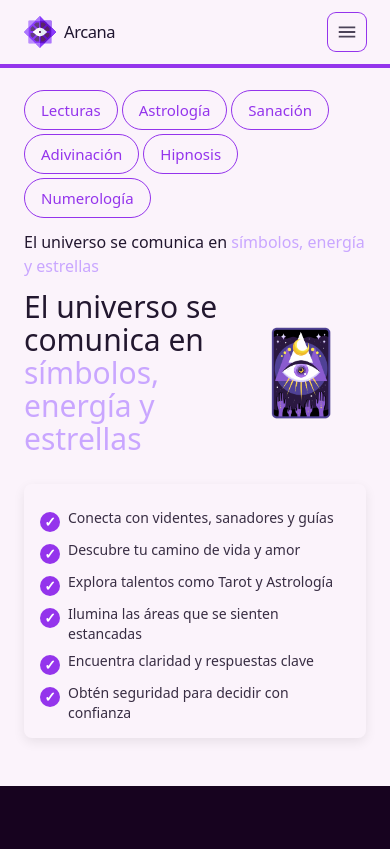
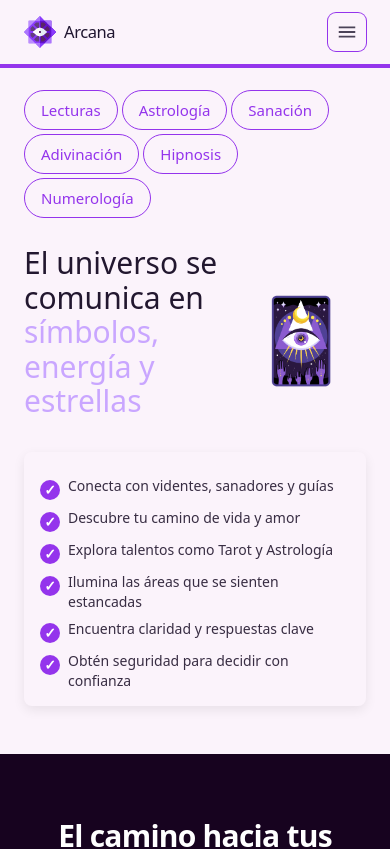
Before and after one commit to arcana302-art/arcana-v2, a Next.js app: page / in a window 390 px wide. Shown: the top 849 px of the page. Built offline with nearby package versions, Linux system fonts and the light colour scheme.

Commit message:
Update Hero.tsx

```diff
--- a/app/components/Hero.tsx
+++ b/app/components/Hero.tsx
@@ -7,6 +7,7 @@ import { useMemo } from 'react';
 const HERO_IMG = '/brand/hero-card-eye.png';
 const CLOUD_IMG = '/brand/Nube1.png';
 const BTN_PURPLE = '#9434ec';
+const LIGHT_PURPLE = '#c9a6ff';
 
 export default function Hero() {
   const talents = useMemo(
@@ -66,20 +67,16 @@ export default function Hero() {
         <div className="relative mt-0 grid grid-cols-12 gap-y-4 lg:gap-x-10 hero-grid">
           {/* LEFT */}
           <div className="hero-left col-span-12 lg:col-span-6 flex flex-col justify-center">
-            {/* TITLE + CARD MOBILE */}
-            <div className="hero-title-wrapper flex flex-col sm:flex-row sm:items-center sm:gap-6">
-              <h1 className="hero-title-1 text-[#22172f]">
-                <span className="desktop-text">
-                  El universo se comunica en
-                  <span className="text-[#c9a6ff]"> símbolos, energía y estrellas</span>
-                </span>
+            {/* TITULO DESKTOP */}
+            <h1 className="hero-title-1 desktop-text text-[35px] sm:text-[65px] font-normal leading-[1.15]">
+              <span className="text-[#22172f]">El universo se comunica en </span>
+              <span className="text-[#c9a6ff]">símbolos, energía y estrellas</span>
             </h1>
 
-              {/* Mobile: carta al lado del título */}
-              <div className="hero-mobile-row sm:hidden flex w-full gap-4">
-                <h1 className="mobile-text w-3/5 text-[#22172f]">
-                  El universo se comunica en
-                  <span className="text-[#c9a6ff]"> símbolos, energía y estrellas</span>
+            {/* MOBILE: Título + Carta alineados */}
+            <div className="hero-mobile-row sm:hidden flex w-full gap-4 mt-4">
+              <h1 className="mobile-text w-3/5 text-[#22172f] text-[30px] leading-[1.15] font-normal">
+                El universo se comunica en <span className="text-[#c9a6ff]">símbolos, energía y estrellas</span>
               </h1>
               <div className="hero-card-mobile w-2/5">
                 <Image
@@ -88,9 +85,8 @@ export default function Hero() {
                   width={560}
                   height={790}
                   priority
-                    className="h-auto w-full scale-[0.5]"
+                  className="h-auto w-full scale-[0.5]" // Reducida a la mitad en Mobile
                 />
-                </div>
               </div>
             </div>
 
@@ -107,7 +103,7 @@ export default function Hero() {
             </div>
 
             {/* CTA DESKTOP */}
-            <div className="hidden lg:flex lg:gap-4 mt-5">
+            <div className="hidden lg:flex lg:gap-6 mt-5">
               <a
                 href="#"
                 className="inline-flex items-center justify-center rounded-2xl px-6 h-14 text-white text-base font-semibold"
@@ -127,7 +123,7 @@ export default function Hero() {
             </div>
           </div>
 
-          {/* RIGHT */}
+          {/* RIGHT DESKTOP */}
           <div className="relative col-span-12 lg:col-span-6 flex flex-col items-center justify-center min-h-[1px] hidden sm:flex">
             <img
               src={CLOUD_IMG}
@@ -161,19 +157,15 @@ export default function Hero() {
           mask-image: radial-gradient(140% 120% at 56% 46%, #000 62%, transparent 100%);
         }
         @keyframes cloud-sway {
-          0% {
-            transform: translateX(-52%);
-          }
-          50% {
-            transform: translateX(-44%);
-          }
-          100% {
-            transform: translateX(-52%);
-          }
+          0% { transform: translateX(-52%); }
+          50% { transform: translateX(-44%); }
+          100% { transform: translateX(-52%); }
         }
 
         /* MOBILE */
         @media (max-width: 639px) {
+          .desktop-text { display: none; }
+
           .talents-row {
             flex-wrap: wrap;
             justify-content: flex-start;
@@ -189,18 +181,12 @@ export default function Hero() {
             overflow: hidden;
             text-overflow: ellipsis;
           }
-          .mobile-text {
+          .hero-title-1 {
             font-size: 30px;
             line-height: 1.1;
           }
-          .hero-mobile-row {
-            display: flex;
-            align-items: center;
-          }
-          .hero-card-mobile img {
-            width: 100% !important;
-            height: auto;
-          }
+          .hero-mobile-row h1 { font-size: 30px; }
+
           .bullets-grid {
             grid-template-columns: 1fr;
             gap-y: 12px;
@@ -212,14 +198,17 @@ export default function Hero() {
         }
 
         /* DESKTOP */
-        @media (min-width: 640px) {
-          .desktop-text {
-            display: inline;
+        @media (min-width: 1024px) {
+          .hero-title-1 {
             font-size: 65px;
             line-height: 1.15;
           }
+          .bullet-text {
+            font-size: 16px;
+          }
         }
 
+        /* Bullets recuadro */
         .shadow-bullets {
           box-shadow: 0 4px 12px rgba(0,0,0,0.08);
         }
```
Lines whose indentation alone changed are shown as unchanged.
